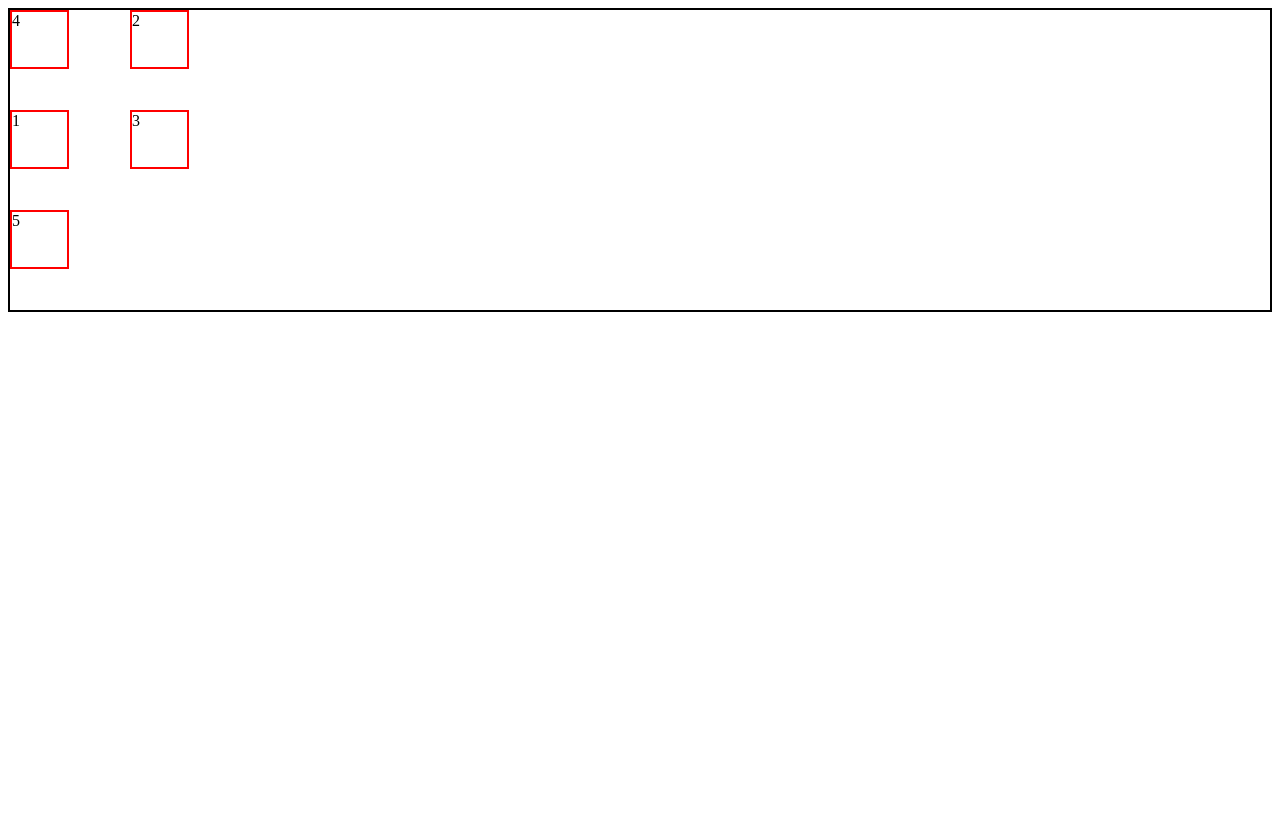
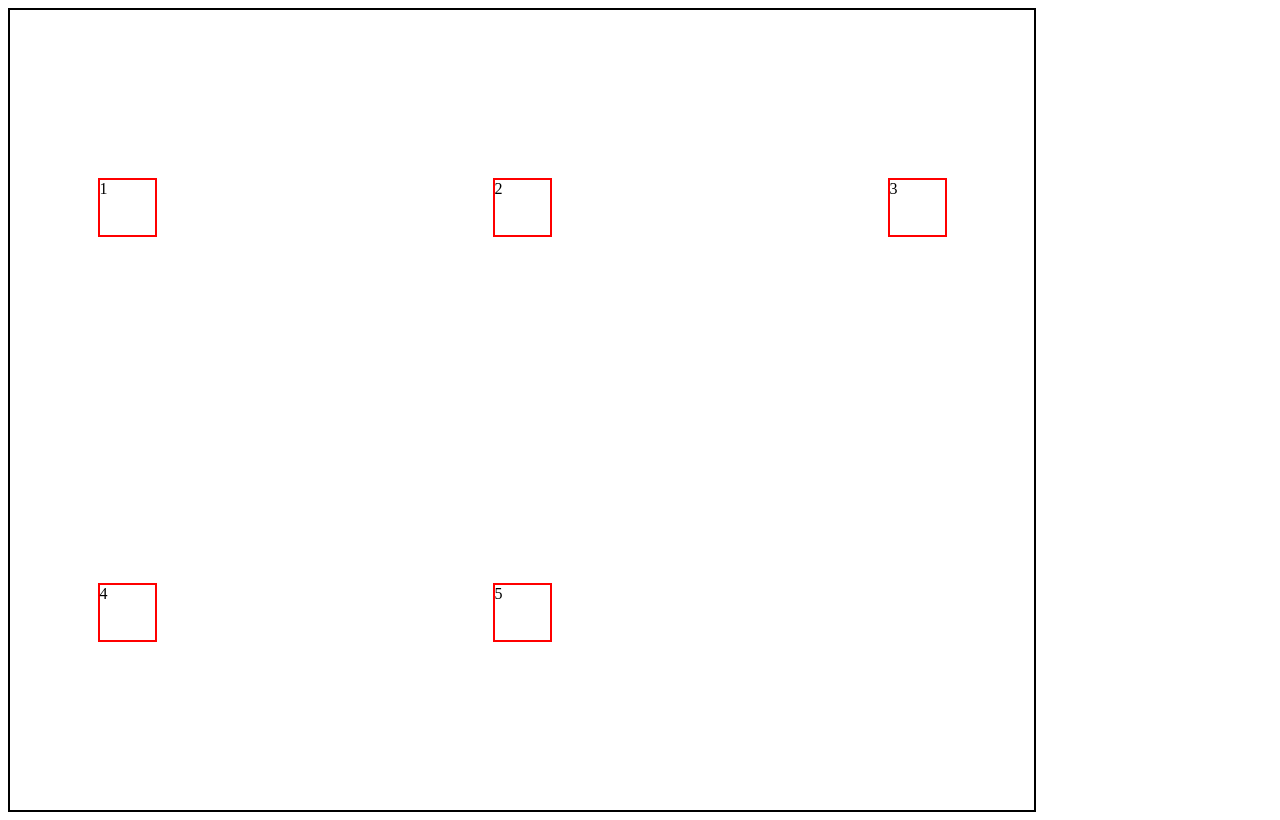
Before and after one commit to traptigithub/webdevelpoment, a plain HTML site: page CSS Grid/cssgrid 1.html in a window 1280 px wide. Drawn offline with Linux system fonts and the light colour scheme.

Commit message:
web development journey

```diff
--- a/CSS Grid/cssgrid 1.html
+++ b/CSS Grid/cssgrid 1.html
@@ -6,17 +6,26 @@
     <title>CSS Grid</title>
     <style>
       .container {
+        justify-items: center;
+        align-items: center;
+        width: 80vw;
+        height: 100vh;
         border: 2px solid black;
         display: grid;
-        grid-template-columns: 120px 100px;
-        grid-template-rows: 100px 100px 100px;
+        /* grid-template-columns: 120px 100px; */
+        /* grid-template-rows: 100px 100px 100px; */
+
+        grid-template-columns: 1fr 2fr 1fr;   /*means jo available width hai uska one fraction ,means 3 times so, 1/3 fraction */
+        gap: 34px;
+        row-gap: 10px;
+        column-gap: 44px;
       }
       .item {
         border: 2px solid red;
         height: 55px;
         width: 55px;
       }
-      .item-4 {
+      /* .item-4 {
         grid-row: 1/2;
         grid-column: 1/2;
       }
@@ -27,12 +36,16 @@
         /* grid-row-start: 1;
         grid-row-end: 2;    or you can do like this as well*/
       }
+      .item-2{
+        align-self: start;
+      }
+
     </style>
   </head>
   <body>
     <div class="container">
       <div class="item item-1">1</div>
-      <div class="item">2</div>
+      <div class="item item-2">2</div>
       <div class="item">3</div>
       <div class="item item-4">4</div>
       <div class="item">5</div>
```
